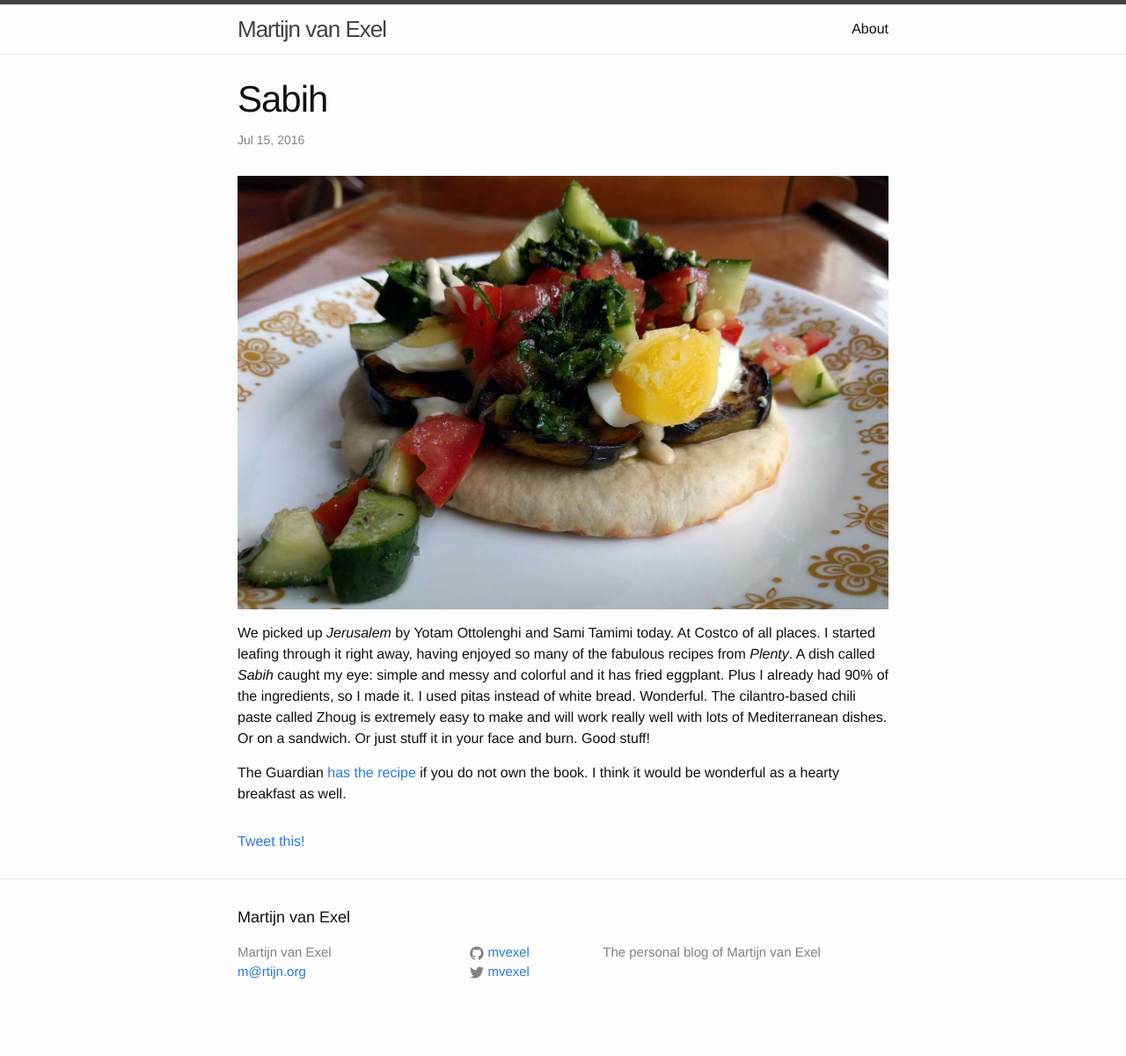
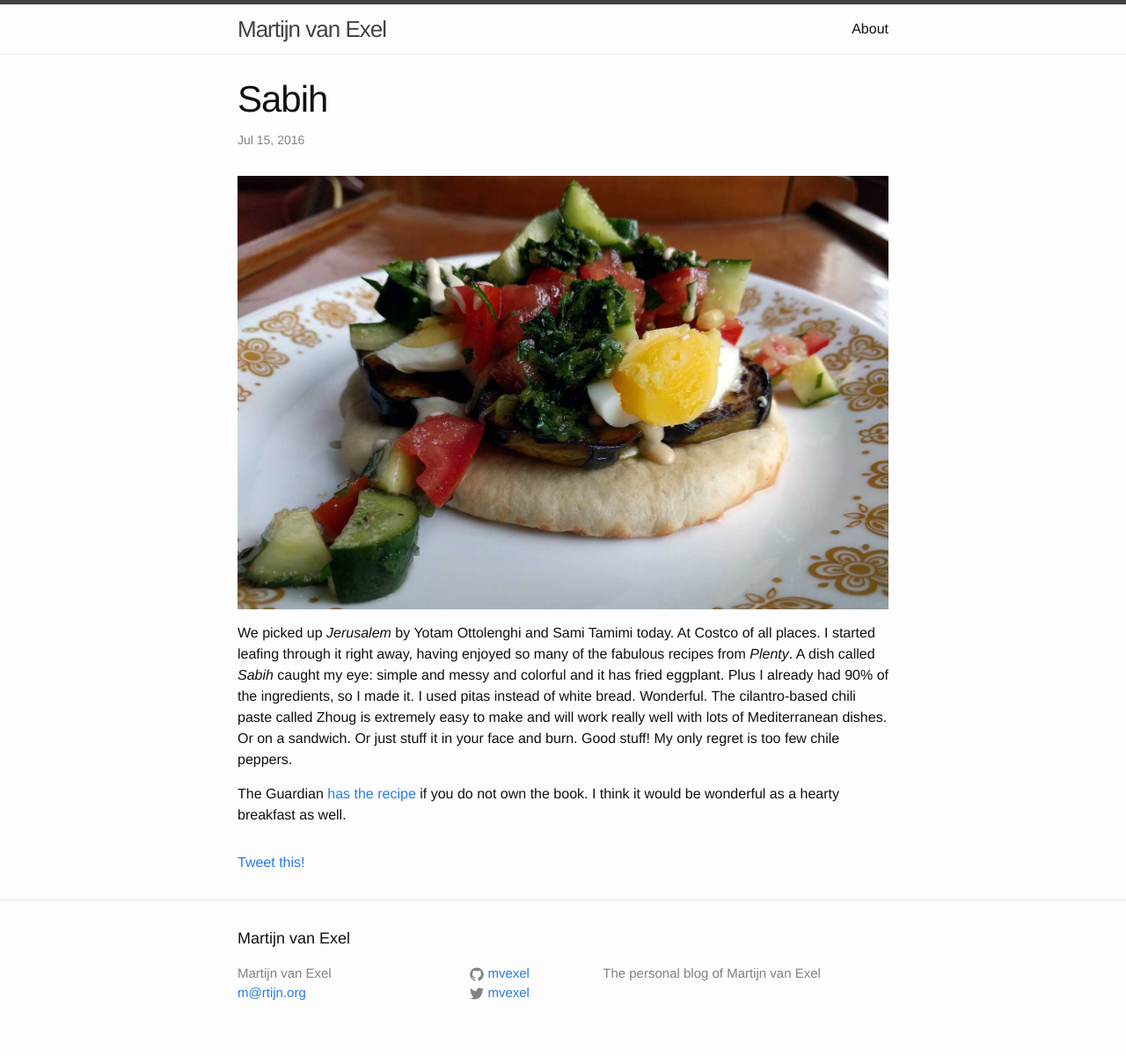
Before and after one commit to openbrian/mvexel.github.io, a Jekyll site: the page built from _posts/2016-07-15-sabih.md, in a window 1280 px wide. Shown: the whole page at 88% size. Built offline with Jekyll 4.4.1, drawn with Linux system fonts in a browser that asks for light colours; comment, search, counter and statistics services are not loaded; before the commit the page ends 1177 px from its top, so only the background shows below that.

Commit message:
tweak (last I promise)

```diff
--- a/_posts/2016-07-15-sabih.md
+++ b/_posts/2016-07-15-sabih.md
@@ -7,6 +7,6 @@ comments: false
 image: /images/sabih-header.jpg
 ---
 
-We picked up *Jerusalem* by Yotam Ottolenghi and Sami Tamimi today. At Costco of all places. I started leafing through it right away, having enjoyed so many of the fabulous recipes from *Plenty*. A dish called *Sabih* caught my eye: simple and messy and colorful and it has fried eggplant. Plus I already had 90% of the ingredients, so I made it. I used pitas instead of white bread. Wonderful. The cilantro-based chili paste called Zhoug is extremely easy to make and will work really well with lots of Mediterranean dishes. Or on a sandwich. Or just stuff it in your face and burn. Good stuff!
+We picked up *Jerusalem* by Yotam Ottolenghi and Sami Tamimi today. At Costco of all places. I started leafing through it right away, having enjoyed so many of the fabulous recipes from *Plenty*. A dish called *Sabih* caught my eye: simple and messy and colorful and it has fried eggplant. Plus I already had 90% of the ingredients, so I made it. I used pitas instead of white bread. Wonderful. The cilantro-based chili paste called Zhoug is extremely easy to make and will work really well with lots of Mediterranean dishes. Or on a sandwich. Or just stuff it in your face and burn. Good stuff! My only regret is too few chile peppers.
 
 The Guardian [has the recipe](https://www.theguardian.com/lifeandstyle/2011/jul/15/yotam-ottolenghi-sabih-recipe) if you do not own the book. I think it would be wonderful as a hearty breakfast as well.
```
